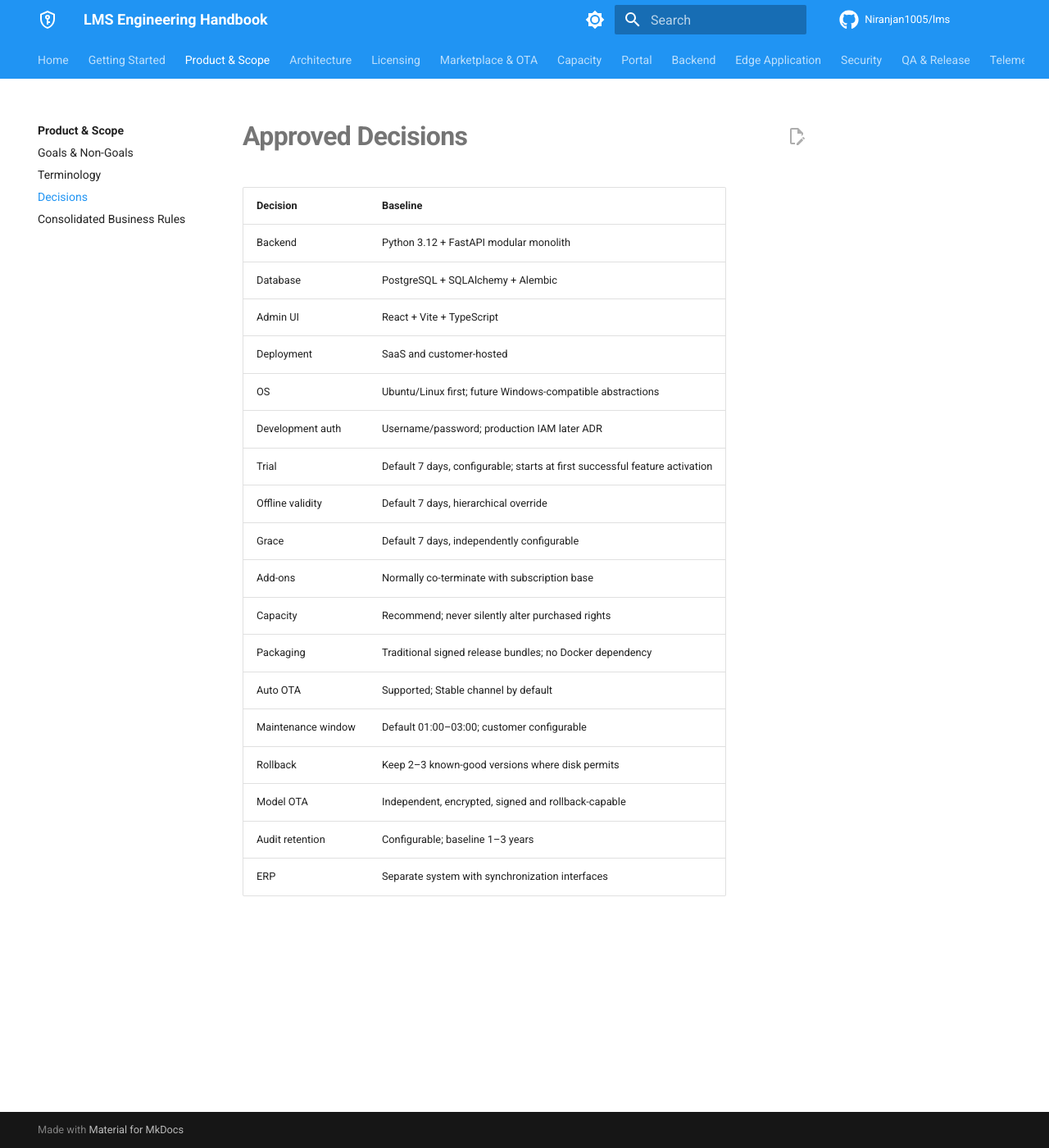
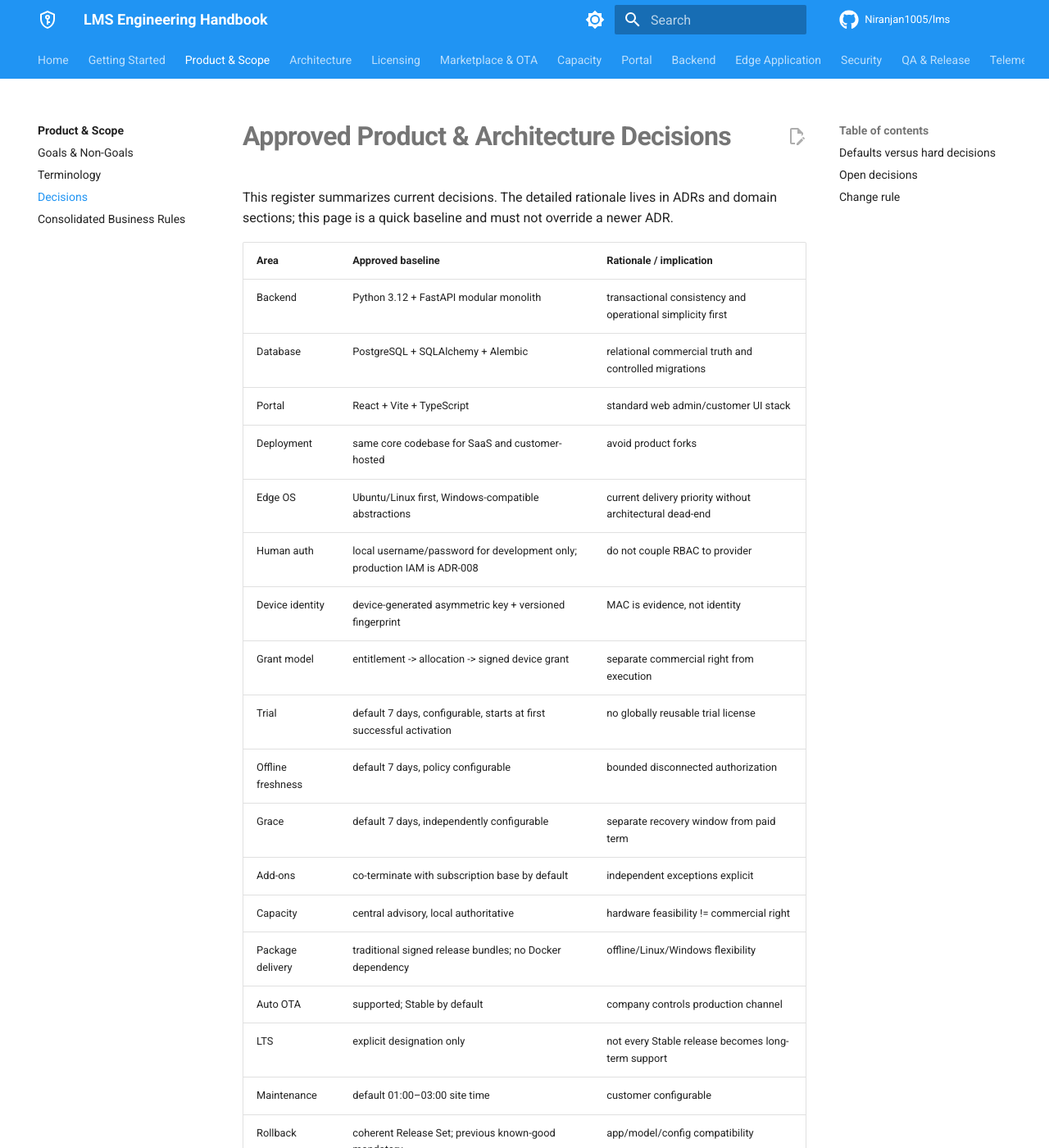
Before and after one commit to Niranjan1005/lms, an MkDocs documentation site: the page built from docs/product/decisions.md, in a window 1280 px wide and 1400 px high. Shown: the whole window at 82% size. Built offline with MkDocs 1.6.1 and Material for MkDocs 9.7.7, drawn with Linux system fonts in a browser that asks for light colours; comment, search, counter and statistics services are not loaded; some of the changed text lies outside the part shown.

Commit message:
docs: deepen approved decisions register

```diff
--- a/docs/product/decisions.md
+++ b/docs/product/decisions.md
@@ -1,22 +1,42 @@
-# Approved Decisions
+# Approved Product & Architecture Decisions
 
-| Decision | Baseline |
-|---|---|
-| Backend | Python 3.12 + FastAPI modular monolith |
-| Database | PostgreSQL + SQLAlchemy + Alembic |
-| Admin UI | React + Vite + TypeScript |
-| Deployment | SaaS and customer-hosted |
-| OS | Ubuntu/Linux first; future Windows-compatible abstractions |
-| Development auth | Username/password; production IAM later ADR |
-| Trial | Default 7 days, configurable; starts at first successful feature activation |
-| Offline validity | Default 7 days, hierarchical override |
-| Grace | Default 7 days, independently configurable |
-| Add-ons | Normally co-terminate with subscription base |
-| Capacity | Recommend; never silently alter purchased rights |
-| Packaging | Traditional signed release bundles; no Docker dependency |
-| Auto OTA | Supported; Stable channel by default |
-| Maintenance window | Default 01:00–03:00; customer configurable |
-| Rollback | Keep 2–3 known-good versions where disk permits |
-| Model OTA | Independent, encrypted, signed and rollback-capable |
-| Audit retention | Configurable; baseline 1–3 years |
-| ERP | Separate system with synchronization interfaces |
+This register summarizes current decisions. The detailed rationale lives in ADRs and domain sections; this page is a quick baseline and must not override a newer ADR.
+
+| Area | Approved baseline | Rationale / implication |
+|---|---|---|
+| Backend | Python 3.12 + FastAPI modular monolith | transactional consistency and operational simplicity first |
+| Database | PostgreSQL + SQLAlchemy + Alembic | relational commercial truth and controlled migrations |
+| Portal | React + Vite + TypeScript | standard web admin/customer UI stack |
+| Deployment | same core codebase for SaaS and customer-hosted | avoid product forks |
+| Edge OS | Ubuntu/Linux first, Windows-compatible abstractions | current delivery priority without architectural dead-end |
+| Human auth | local username/password for development only; production IAM is ADR-008 | do not couple RBAC to provider |
+| Device identity | device-generated asymmetric key + versioned fingerprint | MAC is evidence, not identity |
+| Grant model | entitlement -> allocation -> signed device grant | separate commercial right from execution |
+| Trial | default 7 days, configurable, starts at first successful activation | no globally reusable trial license |
+| Offline freshness | default 7 days, policy configurable | bounded disconnected authorization |
+| Grace | default 7 days, independently configurable | separate recovery window from paid term |
+| Add-ons | co-terminate with subscription base by default | independent exceptions explicit |
+| Capacity | central advisory, local authoritative | hardware feasibility != commercial right |
+| Package delivery | traditional signed release bundles; no Docker dependency | offline/Linux/Windows flexibility |
+| Auto OTA | supported; Stable by default | company controls production channel |
+| LTS | explicit designation only | not every Stable release becomes long-term support |
+| Maintenance | default 01:00–03:00 site time | customer configurable |
+| Rollback | coherent Release Set; previous known-good mandatory | app/model/config compatibility |
+| Model OTA | independent, encrypted, signed, inventory-aware | model lifecycle separate from app |
+| Artifact storage | external object/file repository; DB metadata only | avoid large BLOBs in PostgreSQL |
+| Offline | signed request/response with nonce/device binding; relay transport-only | same trust model without connectivity |
+| Audit retention | configurable 1–3 year baseline | corporate governance |
+| ERP | separate financial system with idempotent synchronization | LMS is not accounting |
+| Telemetry | separate from transactional licensing | licensing must survive telemetry outage |
+
+## Defaults versus hard decisions
+
+Trial/offline/grace durations and maintenance window are approved defaults but remain configurable policy. Cryptographic verification, tenant isolation, key separation and no-silent-rights-reduction are non-relaxable architecture/security principles.
+
+## Open decisions
+
+Production IAM profile, model key-wrapping implementation, final release archive format, telemetry privacy/residency/retention, enterprise HA/RTO/RPO, benchmark thresholds and historical support window remain explicitly open/proposed in their owning ADR/section.
+
+## Change rule
+
+Changing a durable architecture decision requires ADR review/supersession. Changing a configurable default requires product/policy approval plus regression/documentation update.
```
